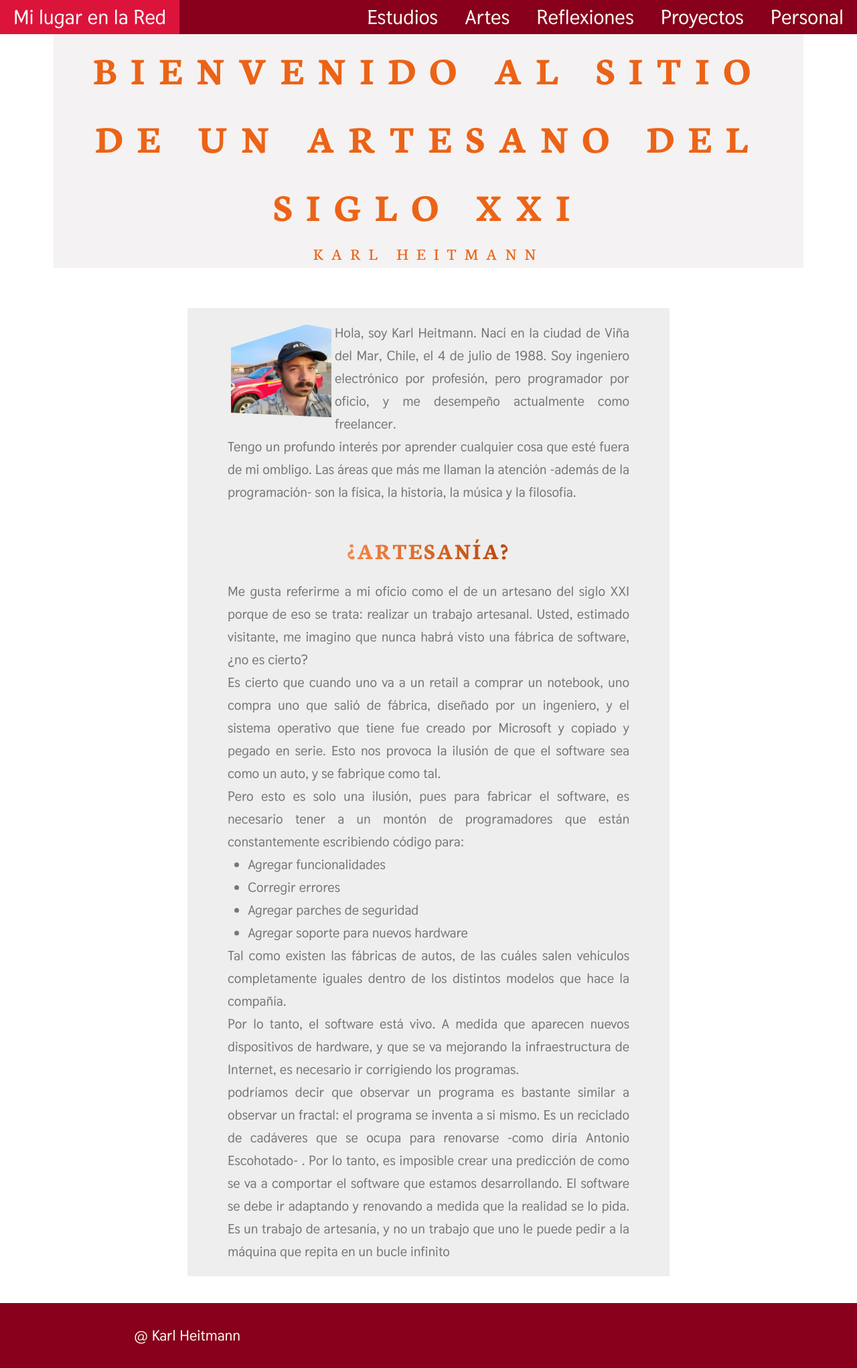
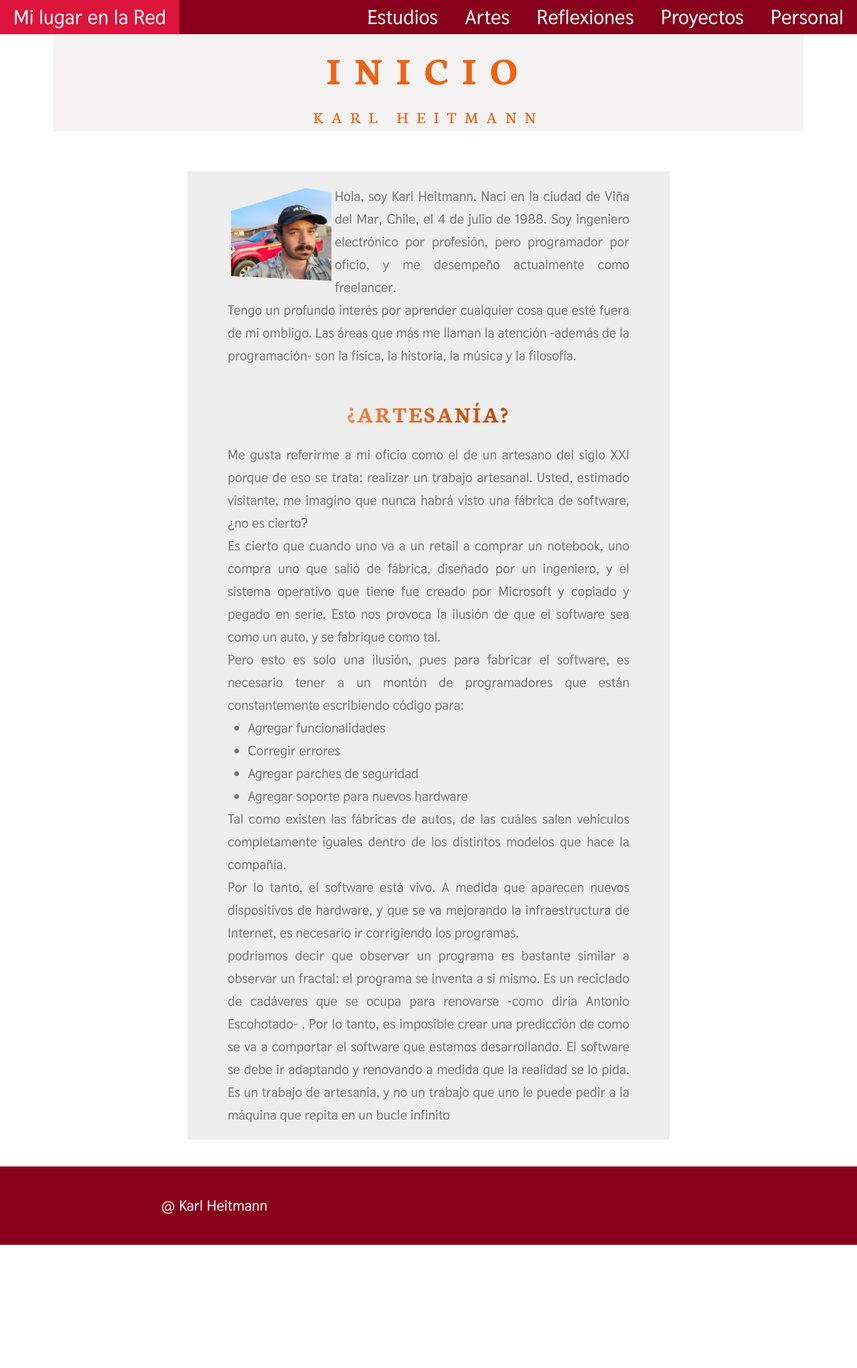
Before and after one commit to KarlHeitmann/karlheitmann_legacy, a Jekyll site: the page built from index.md, in a window 1280 px wide. Shown: the whole page at 67% size. Built offline with Jekyll 4.4.1, drawn with Linux system fonts in a browser that asks for light colours; after the commit the page ends 1859 px from its top, so only the background shows below that.

Commit message:
ajustado el footer

```diff
--- a/_sass/layout/_footer.scss
+++ b/_sass/layout/_footer.scss
@@ -1,12 +1,16 @@
 .footer {
   background-color: var(--color-primary-dark-2);
-  padding: 3rem 20rem;
   color: var(--color-grey-light-1);
   grid-row: -2 / -1;
   grid-column: init-vp / end-vp;
 
   display:grid;
+  // grid-template-rows: minmax(20vh, min-content);
+  grid-template-rows: 13vh;
   grid-template-columns: repeat(2, minmax(25rem, 1fr));
+  align-items: center;
+  justify-content: center;
+  justify-items: center;
 
   &__text {
     font-size: 2.2rem;
--- a/_sass/layout/_grid.scss
+++ b/_sass/layout/_grid.scss
@@ -1,7 +1,7 @@
 .container {
   display: grid;
   // grid-template-rows: 80vh min-content 40vw repeat(3, min-content);
-  grid-template-rows: repeat(3, min-content);
+  grid-template-rows: min-content minmax(80vh, min-content) min-content;
   grid-template-columns: [init-vp sidebar-start] 8rem [sidebar-end full-start] minmax(6rem, 1fr) [center-start] repeat(8, [col-start] minmax(min-content, 14rem ) [col-end] ) [center-end] minmax(6rem, 1fr) [end-vp full-end]; //1140/8
 }
 
--- a/index.md
+++ b/index.md
@@ -4,7 +4,7 @@
 # ![image-title-here](/path/to/image.jpg){:class="img-responsive"}
 
 layout: fullwidth
-title: Bienvenido al sitio de un artesano del siglo XXI
+title: Inicio
 subtitle: Karl Heitmann
 
 ---
--- a/sections/estudios.html
+++ b/sections/estudios.html
@@ -5,4 +5,7 @@
 permalink: /estudios
 ---
 
-Estudios
+<p>
+  En esta sección encontrarás todas las cosas que a mi me interesan. Podrás encontrar material de mi propia autoría, como también enlaces
+  a estudios que han realizado otras personas.
+</p>
```
